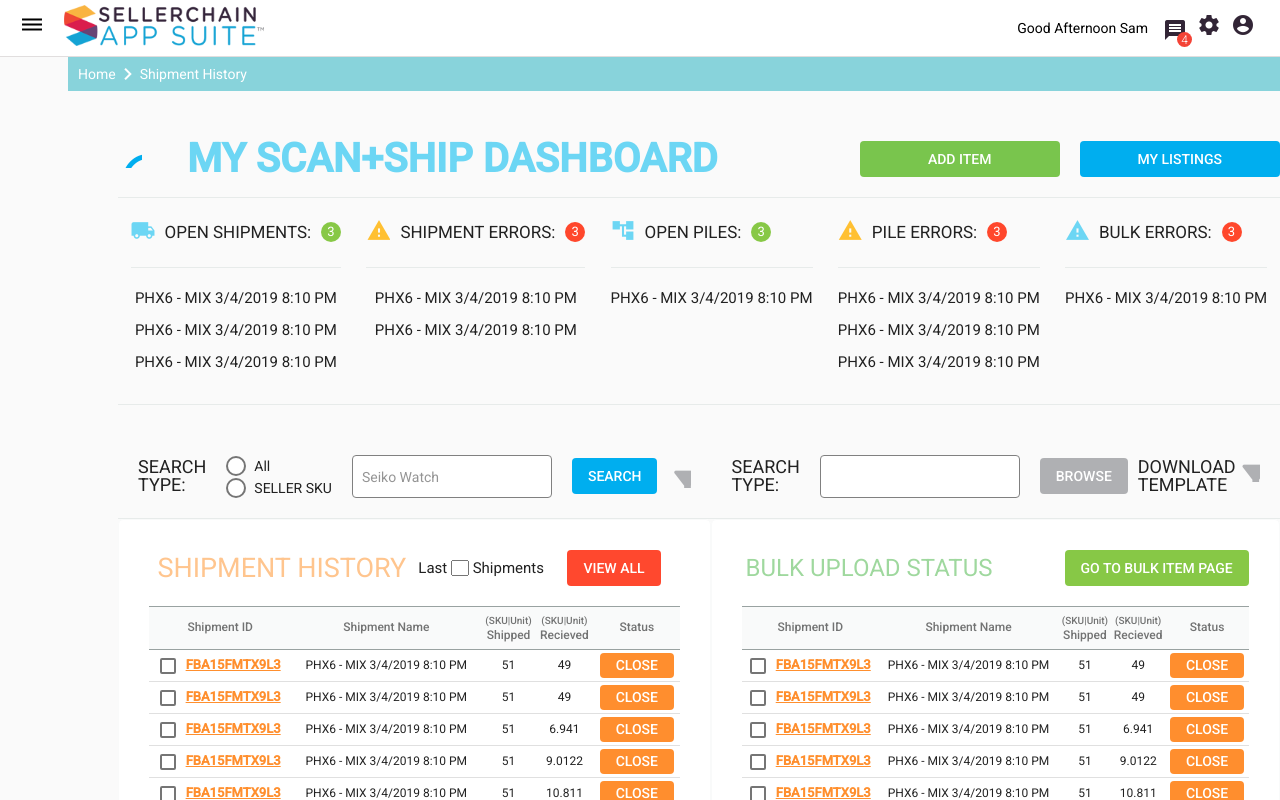
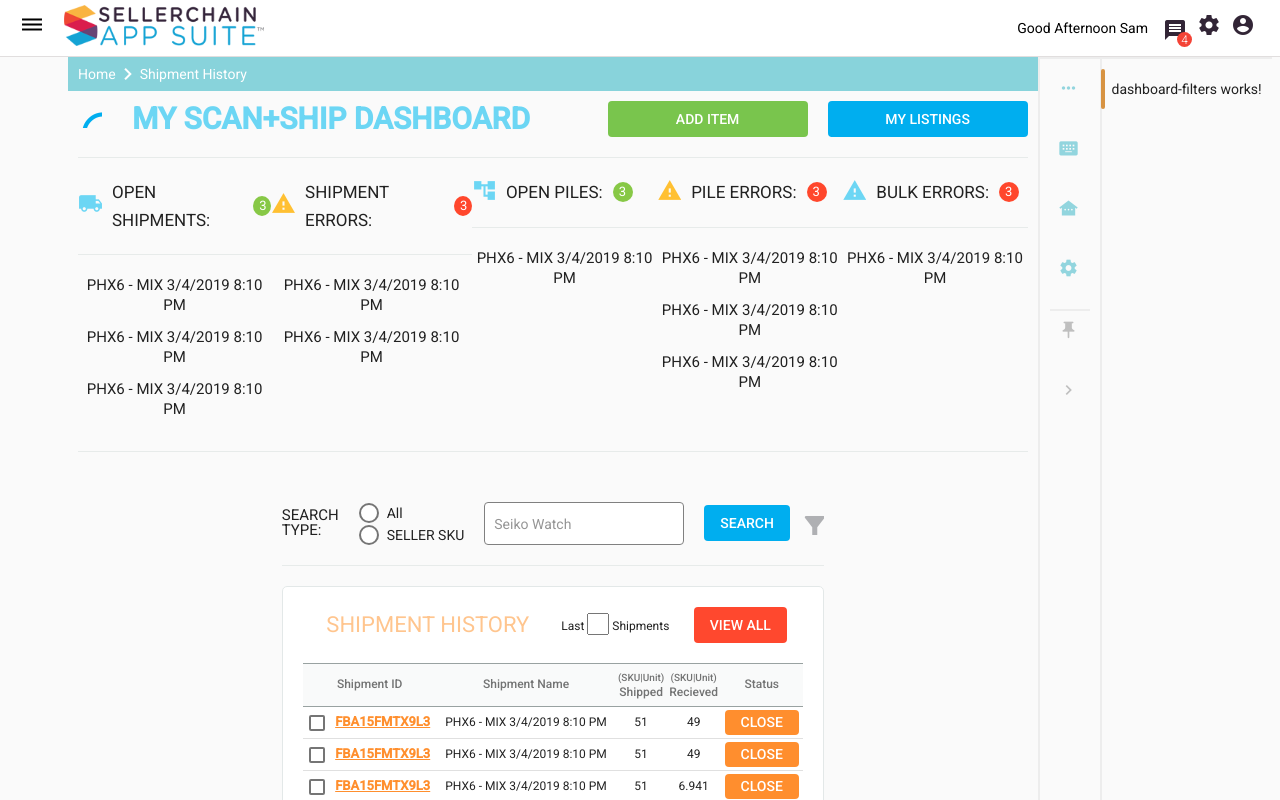
Before and after one commit to dhudhaall/Angular-Material, an Angular app: page /dashboard in a window 1280 px wide. Built offline with nearby package versions, Linux system fonts and the light colour scheme.

Commit message:
fixes done

```diff
--- a/src/app/features/dashboard/dashboard/dashboard.component.html
+++ b/src/app/features/dashboard/dashboard/dashboard.component.html
@@ -242,7 +242,10 @@
                     <div class="fiter-icon">
                         <h3>DOWNLOAD<br> TEMPLATE
                         </h3>
-                        <mat-icon aria-hidden="false" aria-label="Example home icon">filter_alt</mat-icon>
+                        <mat-icon aria-hidden="false" aria-label="Example home icon" class="download-icon"><span class="material-icons-round">
+                task
+              </span>
+                        </mat-icon>
                     </div>
                 </div>
             </div>
--- a/src/styles.scss
+++ b/src/styles.scss
@@ -783,7 +783,6 @@ mat-sidenav[style] {
 
 ////////////////////////Dashbord//////////////////
 .dashbord {
-    padding: 40px;
     .heading-button {
         display: flex;
         align-items: center;
@@ -794,17 +793,17 @@ mat-sidenav[style] {
             display: flex;
             align-items: center;
             .heading {
-                margin-left: 45px;
+                margin-left: 30px;
                 h1 {
                     margin-bottom: 0;
                     color: #6cd6f4;
-                    font-size: 40px;
+                    font-size: 30px;
                     font-weight: 700;
                 }
             }
             .scan-icon {
                 .mat-icon {
-                    font-size: 60px;
+                    font-size: 50px;
                     color: #00aeef;
                 }
             }
@@ -881,12 +880,13 @@ mat-sidenav[style] {
         display: flex;
         justify-content: space-around;
         align-items: center;
+        flex-wrap: wrap;
         .fields-tabel-main {
             .fields-main {
                 display: flex;
                 align-items: center;
                 border-bottom: 1px solid #e7ebea;
-                padding: 20px;
+                padding: 20px 0px;
                 .radio-text {
                     display: flex;
                     align-items: center;
@@ -913,7 +913,7 @@ mat-sidenav[style] {
                         }
                     }
                     h4 {
-                        font-size: 18px;
+                        font-size: 15px;
                         margin-bottom: 0;
                         display: block;
                         line-height: 1;
@@ -962,14 +962,20 @@ mat-sidenav[style] {
                         display: flex;
                         margin-left: 10px;
                         h3 {
-                            font-size: 18px;
+                            font-size: 15px;
                             margin-bottom: 0;
                             display: block;
                             line-height: 1;
+                            margin-right: 10px;
                         }
                         .mat-icon {
-                            font-size: 40px;
+                            font-size: 30px;
                             color: #afb0b3;
+                            display: block;
+                        }
+                        .download-icon {
+                            font-size: 30px;
+                            color: #39b54a;
                             display: block;
                         }
                     }
@@ -977,9 +983,10 @@ mat-sidenav[style] {
             }
             .table-section {
                 background-color: #ffffff;
-                padding: 30px;
-                border: 1px solid #f9fafa;
+                padding: 20px;
+                border: 1px solid #e3e8e8;
                 border-radius: 5px;
+                margin-top: 20px;
                 .table-heading {
                     display: flex;
                     align-items: center;
@@ -990,14 +997,14 @@ mat-sidenav[style] {
                     .heading {
                         flex-basis: 50%;
                         h1 {
-                            font-size: 27px;
+                            font-size: 22px;
                             font-weight: 400;
                             margin-bottom: 0;
                             color: #ffc58e;
                         }
                         .h1 {
                             color: #9fd89e;
-                            font-size: 24px;
+                            font-size: 20px;
                             font-weight: 400;
                             margin-bottom: 0;
                         }
@@ -1005,12 +1012,14 @@ mat-sidenav[style] {
                     .txt {
                         flex-basis: 25%;
                         p {
-                            font-size: 15px;
+                            font-size: 12px;
                             margin-bottom: 0;
                             input {
                                 display: inline;
                                 width: 10px;
                                 height: 10px;
+                                padding: 4px;
+                                font-size: 15px;
                             }
                         }
                     }
```
